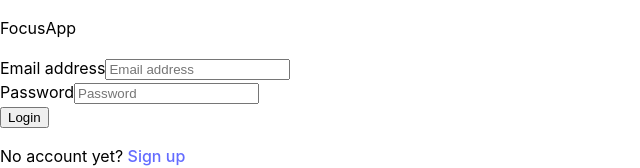
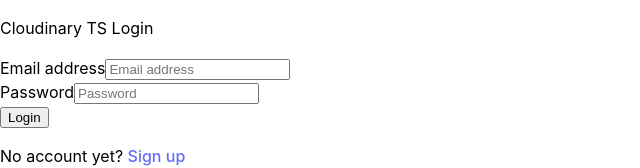
Before and after one commit to noahshotz/cloudinary-ts, a React (Vite) app: page /login in a window 1280 px wide. Shown: the top 168 px of the page, without its empty margins (0-640 px from the left). Built offline with nearby package versions, Linux system fonts and the light colour scheme; no server answers.

Commit message:
updated login page

```diff
--- a/src/Login.tsx
+++ b/src/Login.tsx
@@ -34,7 +34,7 @@
       <main>
         <section>
           <div>
-            <p>FocusApp</p>
+            <p>Cloudinary TS Login</p>
             <form>
               <div>
                 <label htmlFor="email-address">
--- a/src/Signup.tsx
+++ b/src/Signup.tsx
@@ -37,7 +37,7 @@
             <section>
                 <div>
                     <div>
-                        <h1>Cloudinary-TS Login</h1>
+                        <h1>Cloudinary-TS Signup</h1>
                         <form>
                             <div>
                                 <label htmlFor="email-address">
```
